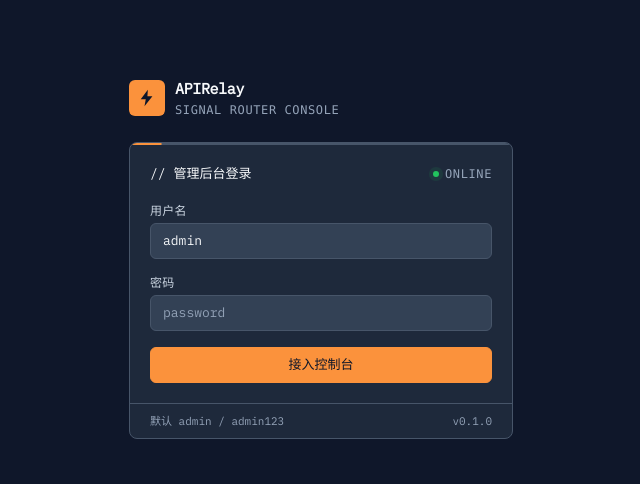
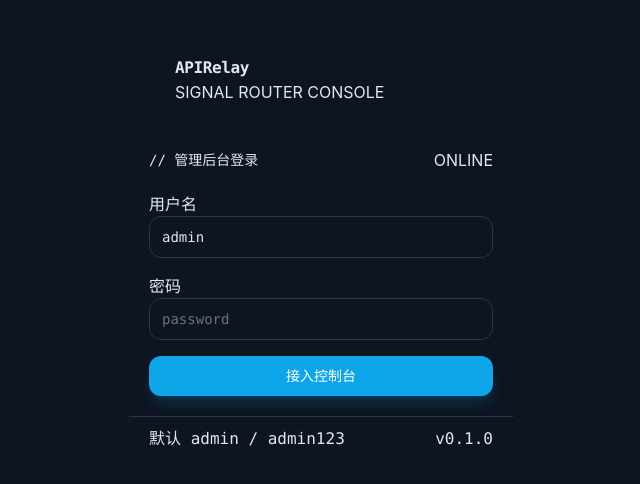
Before and after one commit to TheFloodDragon/APIRelay, a Vue app in the folder web/: page /#/login in a window 1280 px wide. Shown: the part 142-626 px from the top of the page, without its empty margins (319-959 px from the left). Built offline with nearby package versions, Linux system fonts and the light colour scheme.

Commit message:
design: 全面重构 UI - 航空管制风格
- 深蓝渐变背景 + 青色主调
- 现代侧边栏布局，活跃项高亮
- 简化颜色系统（5色基础 + 5色状态）
- 精简 CSS 至 3.2KB
- 移除过度装饰，专注信息密度

```diff
--- a/web/src/style.css
+++ b/web/src/style.css
@@ -4,34 +4,33 @@
 
 @layer base {
   :root {
-    /* 电信交换机配色：深蓝机房 + 橙红警示 */
-    --c-surface: 15 23 42;
-    --c-panel: 30 41 59;
-    --c-panel-2: 51 65 85;
-    --c-line: 71 85 105;
-    --c-line-strong: 100 116 139;
+    /* 航空管制配色：深蓝背景 + 青色主调 + 琥珀警告 */
+    --c-bg: 8 12 20;
+    --c-surface: 14 20 32;
+    --c-panel: 20 28 44;
+    --c-elevated: 28 38 58;
+    --c-border: 42 54 78;
 
-    --c-t1: 248 250 252;
-    --c-t2: 203 213 225;
-    --c-t3: 148 163 184;
+    --c-text: 226 232 240;
+    --c-text-dim: 148 163 184;
+    --c-text-muted: 100 116 139;
 
-    --c-signal: 251 146 60;
-    --c-signal-soft: 67 56 55;
+    --c-primary: 14 165 233;
+    --c-accent: 251 191 36;
+    --c-success: 34 197 94;
+    --c-warning: 251 146 60;
+    --c-danger: 239 68 68;
 
-    --c-online: 34 197 94;
-    --c-warn: 234 179 8;
-    --c-down: 239 68 68;
-
-    font-family: "JetBrains Mono", "SF Mono", Consolas, Monaco, monospace;
+    font-family: -apple-system, BlinkMacSystemFont, "Segoe UI", "SF Pro", Inter, system-ui, sans-serif;
     -webkit-font-smoothing: antialiased;
     color-scheme: dark;
   }
 
-  html { @apply transition-colors duration-200; }
+  * { @apply border-border; }
+  html { @apply bg-bg text-text; }
   body {
-    @apply bg-surface text-t1;
-    background-image: radial-gradient(circle at 1px 1px, rgb(var(--c-line) / 0.15) 1px, transparent 0);
-    background-size: 40px 40px;
+    background: linear-gradient(135deg, rgb(var(--c-bg)) 0%, rgb(var(--c-surface)) 100%);
+    min-height: 100vh;
   }
 
   @media (prefers-reduced-motion: reduce) {
@@ -41,81 +40,57 @@
     }
   }
 
-  ::-webkit-scrollbar { width: 8px; height: 8px; }
+  ::-webkit-scrollbar { width: 6px; height: 6px; }
   ::-webkit-scrollbar-track { @apply bg-transparent; }
-  ::-webkit-scrollbar-thumb { @apply rounded bg-line-strong/50; }
-  ::-webkit-scrollbar-thumb:hover { @apply bg-line-strong; }
+  ::-webkit-scrollbar-thumb { @apply rounded-full bg-border; }
+  ::-webkit-scrollbar-thumb:hover { @apply bg-text-muted; }
 
-  :focus-visible { @apply outline-none ring-2 ring-signal/60 rounded; }
+  :focus-visible { @apply outline-none ring-2 ring-primary/40 ring-offset-2 ring-offset-bg; }
 }
 
 @layer components {
-  /* 按钮 */
   .btn {
-    @apply inline-flex items-center justify-center gap-2 px-4 py-2 rounded font-medium text-sm
-           transition-all duration-150 border disabled:opacity-50 disabled:cursor-not-allowed;
+    @apply inline-flex items-center justify-center gap-2 px-4 py-2.5 rounded-lg font-medium text-sm
+           transition-all disabled:opacity-40 disabled:cursor-not-allowed;
   }
-  .btn-primary { @apply btn bg-signal text-surface border-signal hover:bg-signal/90; }
-  .btn-secondary { @apply btn bg-panel-2 text-t1 border-line hover:border-line-strong; }
-  .btn-ghost { @apply btn text-t2 border-transparent hover:text-t1 hover:bg-panel-2; }
-  .btn-danger { @apply btn bg-down/10 text-down border-down/30 hover:bg-down/20; }
-  .btn-sm { @apply px-3 py-1 text-xs; }
+  .btn-primary {
+    @apply btn bg-primary text-white hover:bg-primary/90 shadow-lg shadow-primary/20;
+  }
+  .btn-secondary {
+    @apply btn bg-elevated text-text hover:bg-elevated/80 border border-border;
+  }
+  .btn-ghost {
+    @apply btn text-text-dim hover:text-text hover:bg-elevated/50;
+  }
+  .btn-danger {
+    @apply btn bg-danger/10 text-danger border border-danger/20 hover:bg-danger/20;
+  }
+  .btn-sm { @apply px-3 py-1.5 text-xs; }
 
-  /* 表单 */
   .input {
-    @apply w-full px-3 py-2 rounded text-sm bg-panel-2 border border-line text-t1
-           placeholder:text-t3 transition-colors
-           focus:outline-none focus:border-signal focus:ring-2 focus:ring-signal/20
-           disabled:opacity-50 disabled:cursor-not-allowed;
+    @apply w-full px-3 py-2.5 rounded-lg text-sm bg-surface border border-border text-text
+           placeholder:text-text-muted transition-all
+           focus:outline-none focus:border-primary/50 focus:ring-2 focus:ring-primary/20
+           disabled:opacity-40 disabled:cursor-not-allowed;
   }
-  .label { @apply block text-xs font-medium text-t2 mb-1 uppercase tracking-wide; }
-  .hint { @apply text-xs text-t3 mt-1; }
 
-  /* 面板 */
-  .panel { @apply bg-panel border border-line rounded-lg overflow-hidden; }
-  .inset { @apply bg-panel-2 border border-line/50 rounded; }
+  .card {
+    @apply bg-panel border border-border rounded-xl shadow-lg shadow-bg/20 overflow-hidden;
+  }
 
-  /* 刻度标签 */
-  .tick { @apply text-xs font-medium text-t3 uppercase tracking-wider; }
+  .badge {
+    @apply inline-flex items-center gap-1 px-2.5 py-1 rounded-md text-xs font-medium;
+  }
+  .badge-primary { @apply bg-primary/15 text-primary border border-primary/30; }
+  .badge-success { @apply bg-success/15 text-success border border-success/30; }
+  .badge-warning { @apply bg-warning/15 text-warning border border-warning/30; }
+  .badge-danger { @apply bg-danger/15 text-danger border border-danger/30; }
+  .badge-neutral { @apply bg-elevated text-text-dim border border-border; }
 
-  /* 徽章 */
-  .badge { @apply inline-flex items-center gap-1 px-2 py-0.5 rounded text-xs font-medium border; }
-  .badge-signal { @apply bg-signal/10 text-signal border-signal/30; }
-  .badge-online { @apply bg-online/10 text-online border-online/30; }
-  .badge-warn { @apply bg-warn/10 text-warn border-warn/30; }
-  .badge-down { @apply bg-down/10 text-down border-down/30; }
-  .badge-neutral { @apply bg-panel-2 text-t2 border-line; }
-
-  /* 数据表 */
-  .dtable { @apply w-full text-sm; }
-  .dtable thead th { @apply px-3 py-2 text-left tick border-b border-line bg-panel-2; }
-  .dtable tbody td { @apply px-3 py-2 text-t1 border-b border-line; }
-  .dtable tbody tr:hover { @apply bg-signal/5; }
-  .dtable tbody tr:last-child td { @apply border-b-0; }
-
-  /* 模态框 */
-  .modal-backdrop {
-    @apply fixed inset-0 z-50 flex items-center justify-center p-4;
-    background: rgba(15, 23, 42, 0.8);
-    backdrop-filter: blur(4px);
+  .status-dot {
+    @apply w-2 h-2 rounded-full;
   }
-  .modal { @apply bg-panel border border-line-strong rounded-lg w-full p-5 max-h-[90vh] overflow-auto; }
-  .modal-header { @apply flex items-center justify-between mb-4 pb-3 border-b border-line; }
-  .modal-title { @apply text-base font-semibold text-t1; }
-
-  /* 开关 */
-  .toggle { @apply relative inline-flex h-5 w-9 items-center rounded-full transition-colors cursor-pointer bg-line; }
-  .toggle-on { @apply bg-signal; }
-  .toggle-knob { @apply inline-block h-3.5 w-3.5 rounded-full bg-t1 transition-transform translate-x-0.5; }
-  .toggle-on .toggle-knob { @apply translate-x-[18px]; }
-
-  /* 骨架屏 */
-  .skeleton { @apply rounded bg-panel-2 animate-pulse; }
-
-  /* 空状态 */
-  .empty-state { @apply flex flex-col items-center justify-center py-16 text-t3 text-sm gap-2; }
-
-  /* 页面标题 */
-  .page-title { @apply text-2xl font-bold text-t1 tracking-tight; }
-  .page-subtitle { @apply text-sm text-t3 mt-1; }
+  .status-dot-online { @apply bg-success shadow-sm shadow-success/50; }
+  .status-dot-warning { @apply bg-warning shadow-sm shadow-warning/50; }
+  .status-dot-danger { @apply bg-danger shadow-sm shadow-danger/50; }
 }
--- a/web/tailwind.config.js
+++ b/web/tailwind.config.js
@@ -1,10 +1,4 @@
 /** @type {import('tailwindcss').Config} */
-//
-// APIRelay 设计令牌 ——「信号路由控制台」
-// 隐喻：工程仪表面板（示波器/频谱仪/机舱仪表）
-// 配色策略：石墨冷灰基底 + 单一信号色（示波器青绿），状态语义色仅用于点与细条。
-// 颜色通过 CSS 变量驱动（见 style.css），支持亮/暗双主题与 alpha 通道。
-//
 const v = (name) => `rgb(var(${name}) / <alpha-value>)`
 
 export default {
@@ -13,86 +7,40 @@ export default {
   theme: {
     extend: {
       colors: {
-        // 结构层
-        surface: v('--c-surface'),     // 最底层背景（仪表面板黑 / 冷白）
-        panel: v('--c-panel'),         // 面板/卡片
-        'panel-2': v('--c-panel-2'),   // 次级面板（输入框、内嵌区）
-        line: v('--c-line'),           // hairline 分隔线（主要分隔手段）
-        'line-strong': v('--c-line-strong'),
+        bg: v('--c-bg'),
+        surface: v('--c-surface'),
+        panel: v('--c-panel'),
+        elevated: v('--c-elevated'),
+        border: v('--c-border'),
 
-        // 文本三级灰阶
-        t1: v('--c-t1'),               // 主文
-        t2: v('--c-t2'),               // 次文
-        t3: v('--c-t3'),               // 弱文 / 刻度标签
+        text: v('--c-text'),
+        'text-dim': v('--c-text-dim'),
+        'text-muted': v('--c-text-muted'),
 
-        // 唯一强调：信号色（示波器青绿）
-        signal: v('--c-signal'),
-        'signal-soft': v('--c-signal-soft'),
-
-        // 状态语义色（仅用于脉冲点 / 细条）
-        online: v('--c-online'),       // 绿 在线
-        warn: v('--c-warn'),           // 琥珀 降级/限流/冷却
-        down: v('--c-down'),           // 红 故障/禁用
-      },
-      fontFamily: {
-        // 数据 / 数字 / ID / 模型名 —— 等宽（签名所在）
-        mono: ['"IBM Plex Mono"', 'ui-monospace', 'SFMono-Regular', 'Menlo', 'Consolas', 'monospace'],
-        // 界面标题 / 正文 —— 工程感无衬线
-        sans: ['"IBM Plex Sans"', 'Inter', 'system-ui', '-apple-system', 'Segoe UI', '"Microsoft YaHei"', 'sans-serif'],
-      },
-      fontSize: {
-        // 明确的类型刻度
-        '2xs': ['11px', { lineHeight: '14px' }],
-        xs: ['12px', { lineHeight: '16px' }],
-        sm: ['13px', { lineHeight: '18px' }],
-        base: ['15px', { lineHeight: '22px' }],
-        lg: ['20px', { lineHeight: '26px' }],
-        xl: ['28px', { lineHeight: '32px' }],
+        primary: v('--c-primary'),
+        accent: v('--c-accent'),
+        success: v('--c-success'),
+        warning: v('--c-warning'),
+        danger: v('--c-danger'),
       },
       borderRadius: {
-        // 克制圆角：8px 为主
-        DEFAULT: '6px',
-        md: '6px',
-        lg: '8px',
-        xl: '10px',
+        DEFAULT: '8px',
+        lg: '12px',
+        xl: '16px',
       },
-      boxShadow: {
-        // 去重阴影，仅保留极轻浮层 / 弹窗
-        panel: '0 1px 2px 0 rgb(0 0 0 / 0.04)',
-        pop: '0 8px 28px -8px rgb(0 0 0 / 0.30)',
-        'signal-focus': '0 0 0 2px rgb(var(--c-signal) / 0.35)',
+      animation: {
+        'fade-in': 'fadeIn 0.2s ease-out',
+        'pulse-glow': 'pulseGlow 2s ease-in-out infinite',
       },
       keyframes: {
-        'fade-in': {
-          '0%': { opacity: '0' },
-          '100%': { opacity: '1' },
+        fadeIn: {
+          '0%': { opacity: '0', transform: 'translateY(4px)' },
+          '100%': { opacity: '1', transform: 'translateY(0)' },
         },
-        'pop-in': {
-          '0%': { opacity: '0', transform: 'translateY(6px) scale(0.99)' },
-          '100%': { opacity: '1', transform: 'translateY(0) scale(1)' },
+        pulseGlow: {
+          '0%, 100%': { opacity: '1' },
+          '50%': { opacity: '0.5' },
         },
-        // 在线脉冲点：信号色向外扩散
-        'signal-pulse': {
-          '0%': { boxShadow: '0 0 0 0 rgb(var(--c-online) / 0.55)' },
-          '70%': { boxShadow: '0 0 0 5px rgb(var(--c-online) / 0)' },
-          '100%': { boxShadow: '0 0 0 0 rgb(var(--c-online) / 0)' },
-        },
-        // 开机序列：扫描线
-        sweep: {
-          '0%': { transform: 'translateX(-100%)' },
-          '100%': { transform: 'translateX(100%)' },
-        },
-        'boot-line': {
-          '0%': { transform: 'scaleX(0)', opacity: '0.2' },
-          '100%': { transform: 'scaleX(1)', opacity: '1' },
-        },
-      },
-      animation: {
-        'fade-in': 'fade-in 0.2s ease-out',
-        'pop-in': 'pop-in 0.18s cubic-bezier(0.16, 1, 0.3, 1)',
-        'signal-pulse': 'signal-pulse 2s cubic-bezier(0.4, 0, 0.6, 1) infinite',
-        sweep: 'sweep 1.6s linear infinite',
-        'boot-line': 'boot-line 0.5s cubic-bezier(0.16, 1, 0.3, 1)',
       },
     },
   },
```
Also changed, not shown: web/src/App.vue (+42 -57 lines), 1 other file (tests, documents, lock files or other folders).
